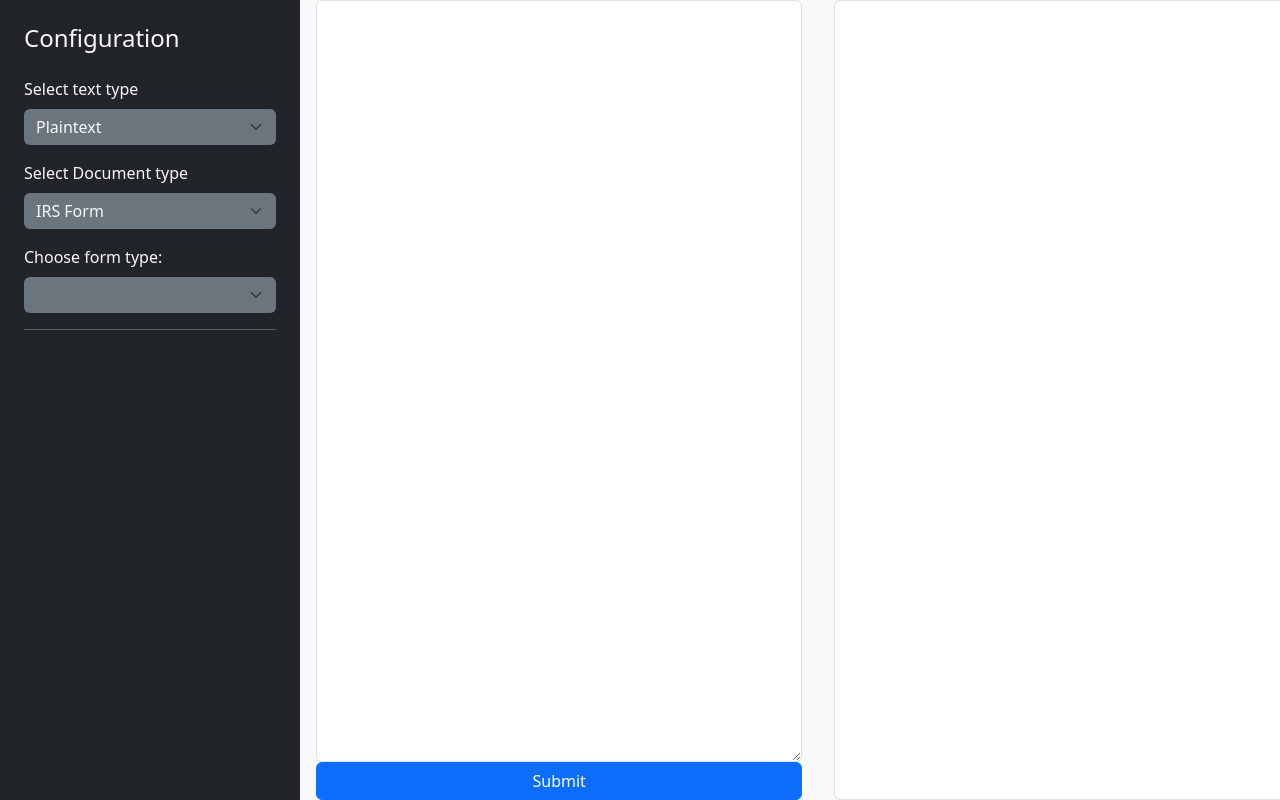
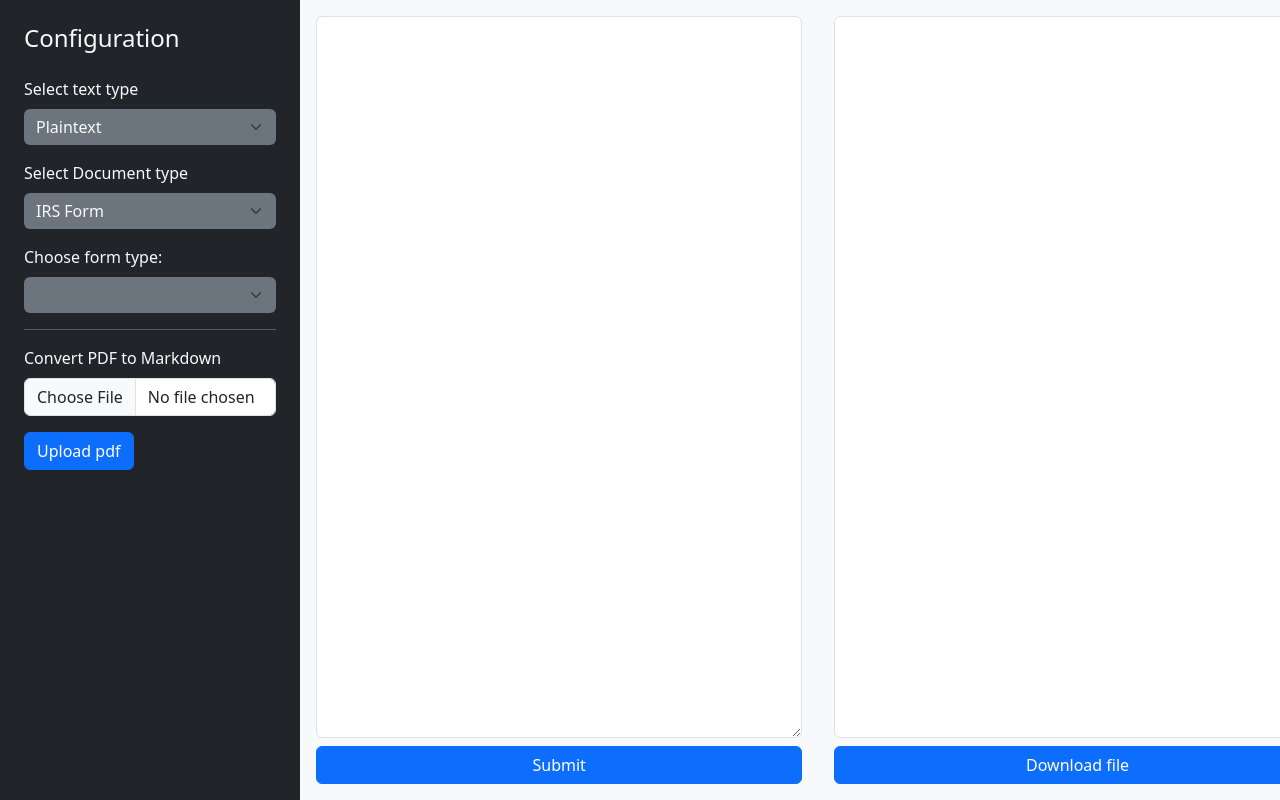
Before and after one commit to rn-varun/pdf-to-md, a React (Vite) app: page / in a window 1280 px wide. Shown: the top 800 px of the page. Built offline with nearby package versions, Linux system fonts and the light colour scheme.

Commit message:
Upload file for pdf to md conversion added

```diff
--- a/src/api.tsx
+++ b/src/api.tsx
@@ -1,6 +1,7 @@
 import axios from "axios";
 
-const BACKEND_URL:string = "http://127.0.0.1:8000/llm-output/"
+
+const BACKEND_URL:string = import.meta.env.VITE_BACKEND_URL
 
 export const  handleSubmission = async (formName: string, text: string): Promise<string>  => {
     const response = await axios.post(`${BACKEND_URL}${formName}`, {
@@ -11,3 +12,20 @@ export const  handleSubmission = async (formName: string, text: string): Promise
     console.log(response.data)
     return response.data
 }
+
+interface UploadProps {
+    pdfFile: File | null;
+    setPdfToMdOutput: (val: string) => void;
+}
+
+export const handleUpload = async ({pdfFile, setPdfToMdOutput}:UploadProps) => {
+    if (!pdfFile) return;
+    const formData = new FormData();
+    formData.append("file", pdfFile);
+    const response = await axios.post(`${BACKEND_URL}upload`, formData, {
+        headers: { "Content-Type": "multipart/form-data" },
+    })
+    console.log(response.data)
+    setPdfToMdOutput(response.data)
+    return response.data;
+}
--- a/src/components/InputTextarea.tsx
+++ b/src/components/InputTextarea.tsx
@@ -5,11 +5,13 @@ import OutputTextarea from "./OutputTextarea"
 interface TextareaProps {
   formName: string;
   setOutput: (val: string) => void;
+  pdfToMdOutput: string;
 }
 
-const Textarea = ({ formName, setOutput }: TextareaProps) => {
+const Textarea = ({ formName, setOutput, pdfToMdOutput }: TextareaProps) => {
 
   const [text, setText] = useState("")
+  const [pdfToMdText, setPdfToMdText] = useState("")
 
   const handleClick = async () => {
     const res = await handleSubmission(formName, text);
@@ -17,8 +19,9 @@ const Textarea = ({ formName, setOutput }: TextareaProps) => {
   };
 
   return (
+    <div className="" style={{ width: "100vw", height: "100vh" }}>
     <div
-      className="bg-light d-flex flex-row justify-content-between"
+      className="bg-light d-flex flex-row justify-content-between py-3"
       style={{
         width: "100%",
         paddingLeft: "1rem",
@@ -26,15 +29,16 @@ const Textarea = ({ formName, setOutput }: TextareaProps) => {
         height: "100vh",
       }}
     >
-      <div className="d-flex flex-column justify-content-between">
-        <textarea className="form-control" onChange={(e) => setText(e.target.value)} style={{
+      <div className="d-flex flex-column justify-content-around justify-content-between">
+        <textarea className="form-control" value={pdfToMdOutput} onChange={(e) => setText(e.target.value)} style={{
           width: "38vw",
           height: "100vh",
         }}
         >
         </textarea>
-        <button className="btn btn-primary" onClick={handleClick}>Submit</button>
+        <button className="btn btn-primary mt-2" onClick={handleClick}>Submit</button>
       </div>
+    </div>
     </div>
   );
 };
--- a/src/components/OutputTextarea.tsx
+++ b/src/components/OutputTextarea.tsx
@@ -8,8 +8,9 @@ interface OutputTextareaProps {
 
 const OutputTextarea = ({output, setOutput}: OutputTextareaProps) => {
   return (
+    <div className="" style={{ width: "100vw", height: "100vh" }}>
     <div
-      className="bg-light d-flex flex-row justify-content-between"
+      className="bg-light d-flex flex-row justify-content-between py-3"
       style={{
         width: "100%",
         paddingLeft: "1rem",
@@ -18,14 +19,16 @@ const OutputTextarea = ({output, setOutput}: OutputTextareaProps) => {
       }}
     >
       <div className="d-flex flex-column justify-content-between">
-        <textarea className="form-control" value={output} onChange={(e) => setOutput((e.target as HTMLSelectElement).value)}
+        <textarea className="form-control" value={output} onChange={(e) => setOutput((e.target as unknown as HTMLSelectElement).value)}
   style={{
           width: "38vw",
           height: "100vh",
         }}
         >
         </textarea>
+        <button className="btn btn-primary mt-2" style={{}}>Download file</button>
       </div>
+    </div>
     </div>
   );
 };
--- a/src/components/Sidebar.tsx
+++ b/src/components/Sidebar.tsx
@@ -1,15 +1,33 @@
 import "bootstrap/dist/css/bootstrap.min.css";
 import { useState } from "react";
 import Textarea from "./InputTextarea";
+import axios from "axios";
+import { handleUpload } from "../api";
 
-const Sidebar = ({setFormName}) => {
+interface SidebarProps {
+    setFormName: (formName: string) => void;
+    setPdfToMdOutput: (val: string) => void;
+}
+
+const Sidebar = ({setFormName, setPdfToMdOutput}: SidebarProps) => {
 
     const [textTypes, selectTextTypes] = useState(["Plaintext", "Markdown"]);
     const [formTypes, setFormTypes] = useState(["", "W2", "fk1", "f1099"]);
     const [documentTypes, setDocumentTypes] = useState(["IRS Form", "Transmittal"]);
     const [selectedDocumentType, setSelectedDocumentType] = useState(documentTypes[0]);
     const [selectedTextType, setSelectedTextType] = useState("textTypes[0]");
-    const [selectedFormType, setselectedFormType] = useState(formTypes[0]);
+    const [pdfFile, setPdfFile] = useState<File | null>(null);
+
+
+
+    const handleFileUpload = (event: React.ChangeEvent<HTMLInputElement>) => {
+        if (!(event.target.files)) {
+            alert("Please select a file.");
+            return;
+        }
+        setPdfFile(event.target.files[0]); // possibly null thus this approach
+    }
+
     return (
         <div className="d-flex flex-row">
             <div className="bg-dark text-light p-4" style={{ width: "300px", height: "100vh" }}>
@@ -49,6 +67,13 @@ const Sidebar = ({setFormName}) => {
                     </select>
                 </div>
                 <hr className="border-light" />
+                <div className="mb-3">
+                    <label htmlFor='inputFormFile' className="font-weight-bold text-light mb-2 form-label">
+                        Convert PDF to Markdown
+                    </label>
+                    <input id="inputFormFile" className="form-control" type="file" onChange={handleFileUpload}/>
+                    <button className="btn btn-primary mt-3" onClick={() => handleUpload({ pdfFile, setPdfToMdOutput })}>Upload pdf</button>
+                </div>
             </div>
         </div>
     );
--- a/src/pages/Home.tsx
+++ b/src/pages/Home.tsx
@@ -7,13 +7,14 @@ const Home = () => {
 
   const [output, setOutput] = useState("")
   const [formName, setFormName] = useState("");
+  const [pdfToMdOutput, setPdfToMdOutput] = useState("")
 
 
   return (
     <div className="d-flex flex-row">
-        <Sidebar setFormName={setFormName}/>
-        <Textarea formName={formName} setOutput={setOutput} />
-        <OutputTextarea setOutput={setOutput} output={output} />
+        <Sidebar setFormName={setFormName} setPdfToMdOutput={setPdfToMdOutput}/>
+        <Textarea formName={formName} setOutput={setOutput} pdfToMdOutput={pdfToMdOutput}/>
+        <OutputTextarea setOutput={setOutput} output={output}/>
     </div>
   )
 }
```
Also changed, not shown: 1 other file (tests, documents, lock files or other folders).
